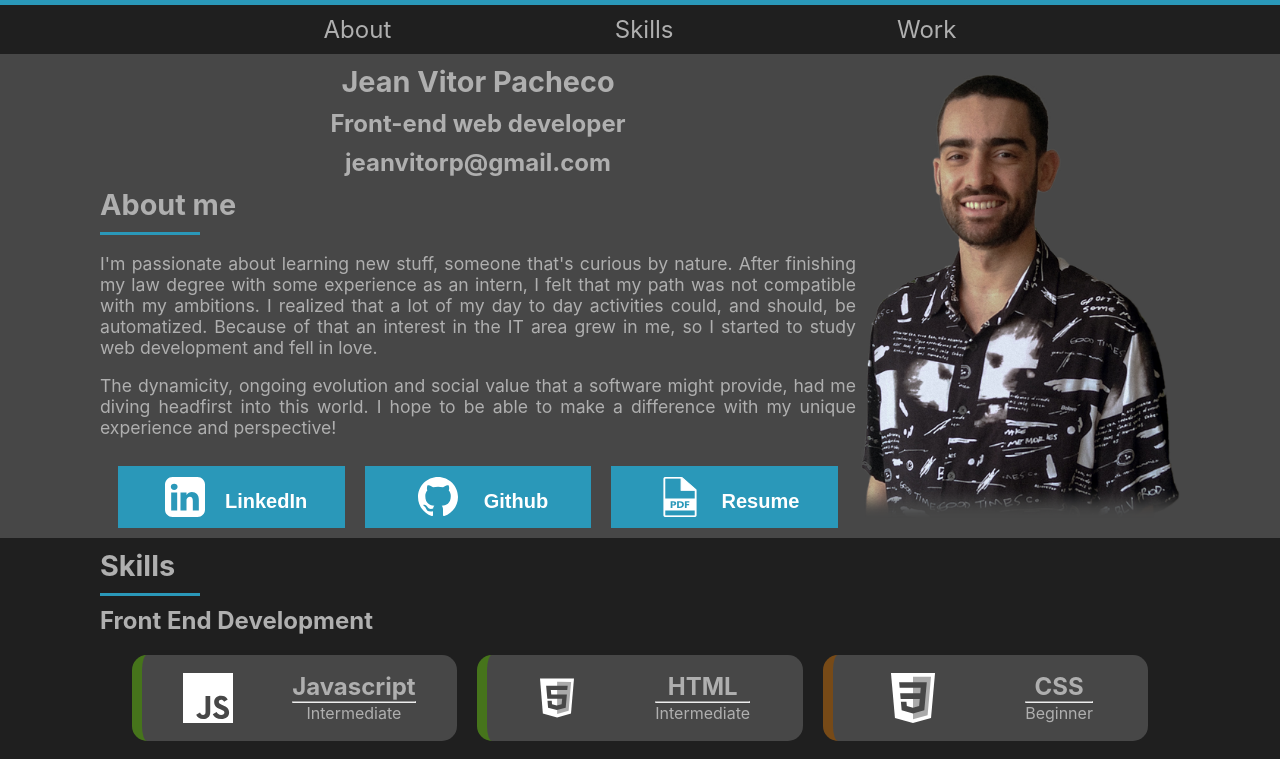
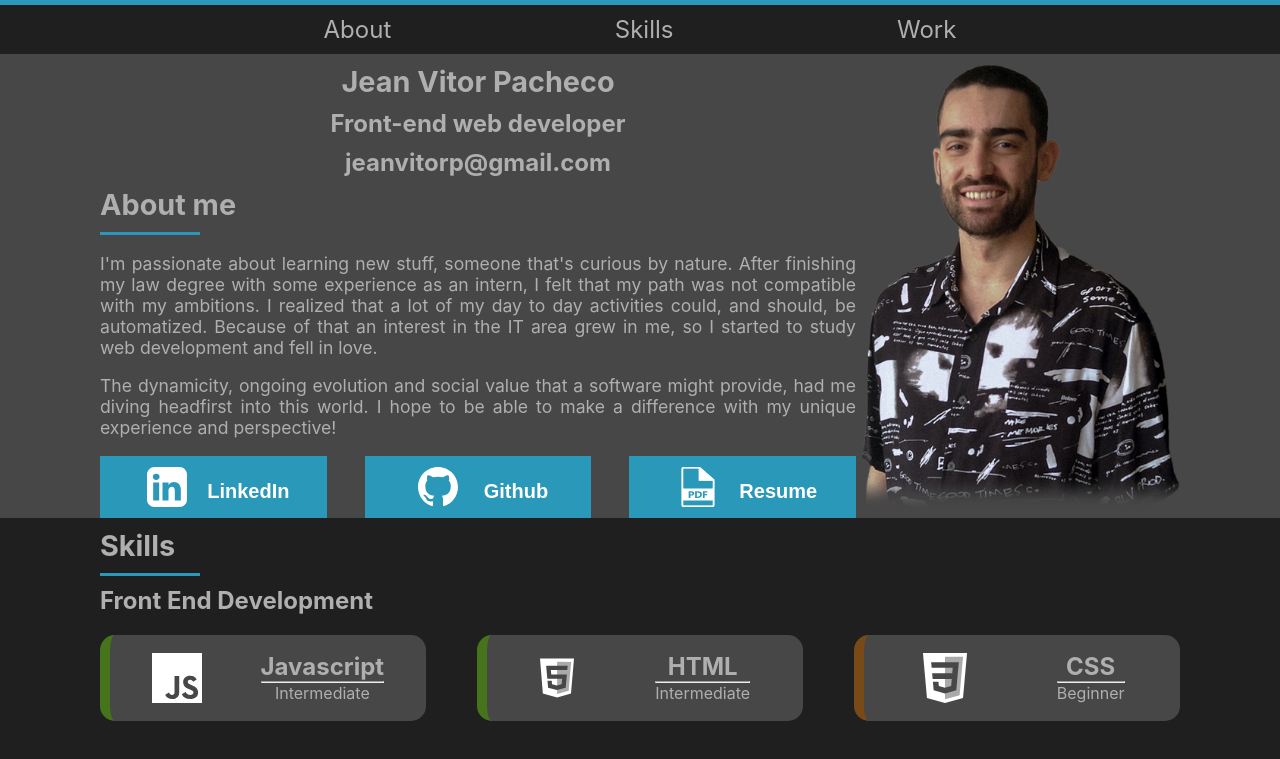
Before and after one commit to JeanVPacheco/personal-portfolio, a React (Create React App) app: page / in a window 1280 px wide. Shown: the top 759 px of the page. Built offline with nearby package versions, Linux system fonts and the light colour scheme.

Commit message:
Adding a few tweaks for CSS

```diff
--- a/src/App.css
+++ b/src/App.css
@@ -247,8 +247,9 @@ footer {
   }
 
   .about-buttons {
+    width: 100%;
     flex-direction: row;
-    justify-content: center;
+    justify-content: space-between;
   }
 
   .about-buttons a {
@@ -263,12 +264,11 @@ footer {
   .skill-list {
     display: flex;
     flex-wrap: wrap;
-    justify-content: center;
+    justify-content: space-between;
   }
 
   .skill-card {
     width: 40%;
-    margin: 20px 10px;
   }
 }
 
@@ -289,13 +289,16 @@ footer {
     width: 30%;
   }
 
+  .about-buttons a {
+    margin: 0;
+  }
+
   .about-button-content h2 {
     font-size: 1.5em;
   }
 
   .skill-card {
     width: 27%;
-    margin: 20px 10px;
   }
 
   .skills-div {
```
